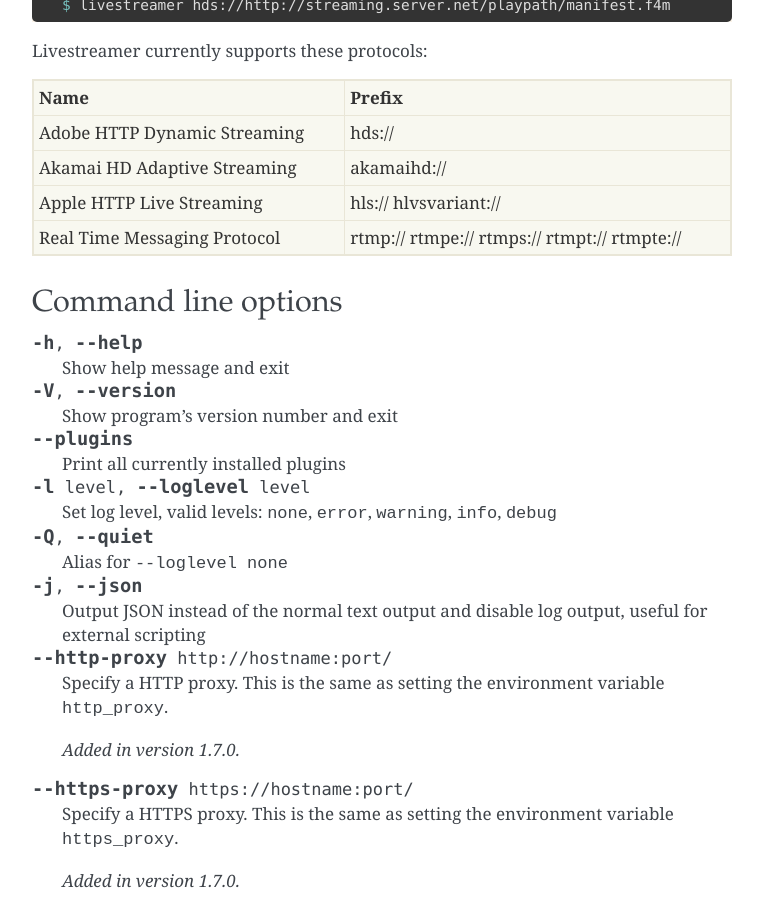
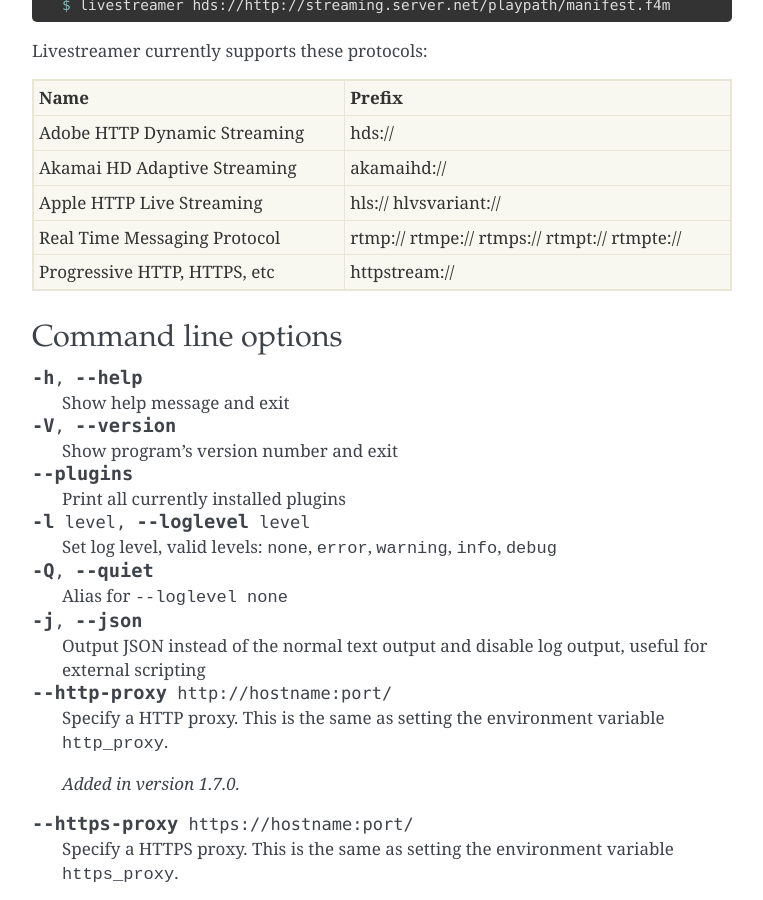
Before and after one commit to streamlink/streamlink, a Sphinx documentation site: the page built from docs/cli.rst, in a window 1280 px wide and 900 px high, scrolled down 4991 px. Shown: the whole window, without its empty margins (258-1021 px from the left). Built offline with Sphinx 7.4.7, drawn with Linux system fonts in a browser that asks for light colours.

Commit message:
Document plain progressive HTTP as a streaming protocol

```diff
--- a/docs/cli.rst
+++ b/docs/cli.rst
@@ -262,6 +262,8 @@ Livestreamer currently supports these protocols:
 +-------------------------------+-----------------------------------------------+
 | Real Time Messaging Protocol  | rtmp:// rtmpe:// rtmps:// rtmpt:// rtmpte://  |
 +-------------------------------+-----------------------------------------------+
+| Progressive HTTP, HTTPS, etc  | httpstream://                                 |
++-------------------------------+-----------------------------------------------+
 
 
 .. _cli-options:
```
